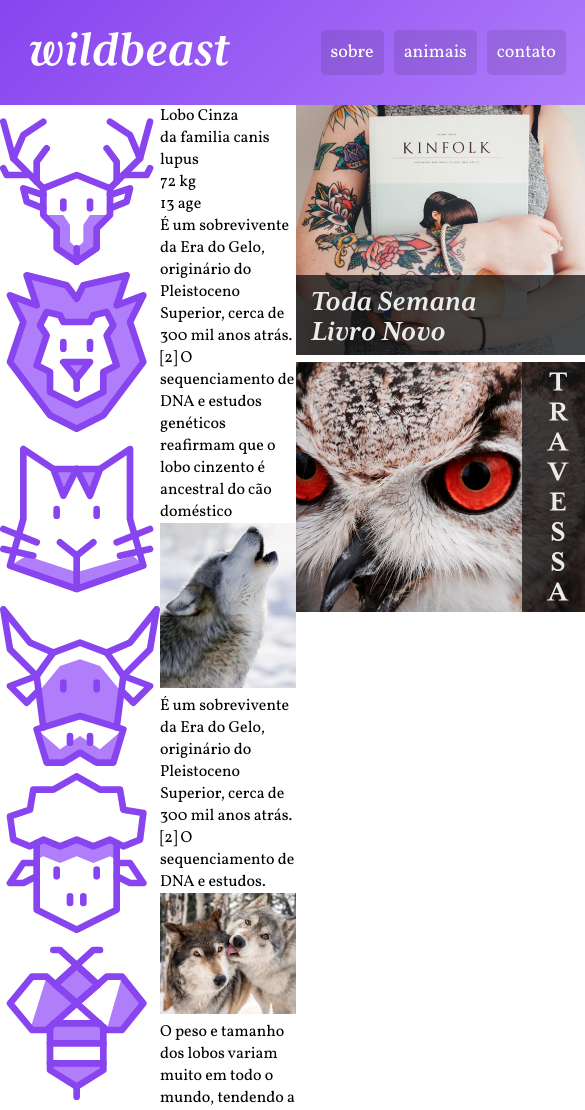
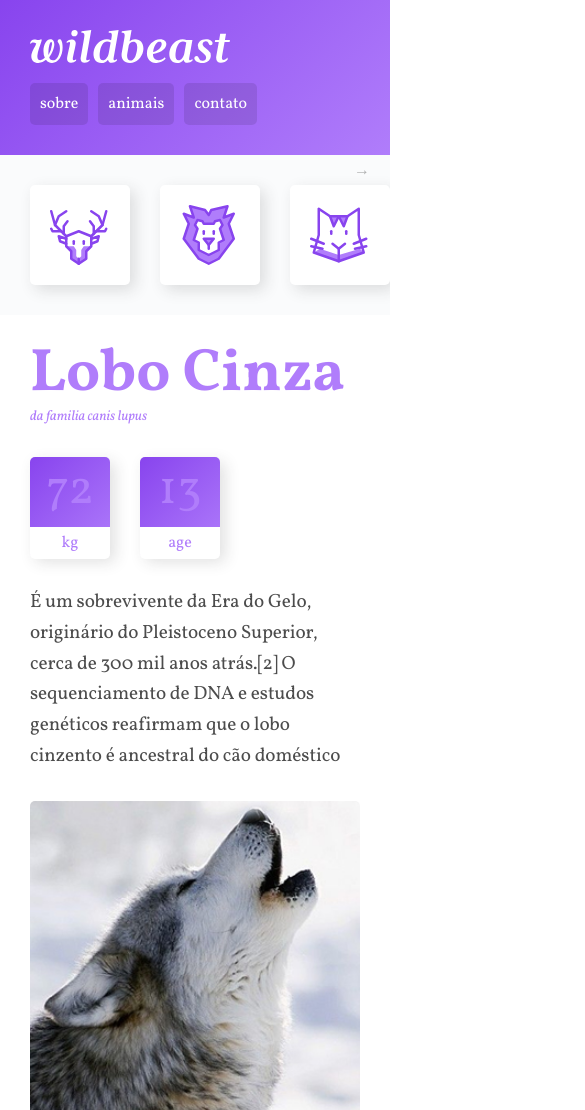
Before and after one commit to ThiagoMinguim/css_grid_layout, a plain HTML site: page index.html in a window 390 px wide. Shown: the top 1110 px of the page, 585 px wide, since content can reach past the window. Drawn offline with Linux system fonts and the light colour scheme.

Commit message:
layout_complete

```diff
--- a/css/style.css
+++ b/css/style.css
@@ -3,7 +3,10 @@ body {
 }
 
 img {
-  max-width: 100%;
+  display: block;
+  width: 100%;
+
+  border-radius: 5px;
 }
 
 /* Grid geral */
@@ -16,8 +19,29 @@ img {
     "sidenav content anuncios"
     "footer footer footer";
 }
+
+@media (max-width: 1200px) {
+  .estrutura {
+    grid-template-areas:
+      "header header header"
+      "sidenav content content"
+      "sidenav anuncios anuncions"
+      "footer footer footer ";
+  }
+}
+@media (max-width: 760px) {
+  .estrutura {
+    grid-template-columns: 100%;
+    grid-template-areas:
+      "header"
+      "sidenav"
+      "content"
+      "anuncios"
+      "footer";
+  }
+}
 /* Header */
-header {
+.header {
   grid-area: header;
   background: linear-gradient(135deg, #8844ee, #b07dfb);
   padding: 30px;
@@ -46,19 +70,222 @@ header {
 .header nav a:hover {
   background: rgba(0, 0, 0, 0.5);
 }
-.header li + li{
+.header li + li {
   margin-left: 10px;
 }
+@media (max-width: 760px) {
+  .header {
+    grid-template-columns: auto;
+  }
+  .logo {
+    margin-bottom: 20px;
+  }
+  .header nav a {
+    font-size: 1em;
+  }
+  .header li + li {
+    margin-left: 10px;
+  }
+}
+/* SIDENAV */
 
-sidenav {
+.sidenav {
   grid-area: sidenav;
+  background: #fafbfc;
+  padding: 30px;
 }
-content {
+
+@keyframes seta {
+  from {
+    right: 30px;
+  }
+  from {
+    right: 20px;
+  }
+}
+
+@media (max-width: 760px) {
+  .sidenav {
+    position: relative;
+    overflow-x: auto;
+    -webkit-overflow-scrolling: touch;
+    -ms-overflow-style: -ms-autohiding-scrollbar;
+  }
+  .sidenav::after {
+    content: "→";
+    position: absolute;
+    top: 5px;
+    right: 30px;
+    color: rgba(0, 0, 0, 0.3);
+    animation: seta 0.5s ease-in 0s infinite alternate;
+  }
+  .sidenav ul {
+    display: flex;
+  }
+  .sidenav ul li {
+    flex: 1 0 60px;
+  }
+  .sidenav {
+    padding: 0 30px;
+  }
+  .sidenav ul li a {
+    margin: 30px 30px 30px 0px;
+  }
+}
+
+.sidenav li a {
+  display: block;
+  min-width: 60px;
+  max-width: 100px;
+  margin: 0 auto 30px auto;
+  background: white;
+  padding: 20px;
+  border-radius: 5px;
+  box-shadow: 5px 5px 15px 0px rgba(44, 44, 44, 0.15);
+  transition: 0.1s ease-out;
+}
+.sidenav li a:hover {
+  background: #b07dfb;
+}
+
+/* Content */
+.content {
   grid-area: content;
+  max-width: 900px;
+  margin: 0 auto;
+  padding: 30px;
+  display: grid;
+  grid-template-columns: 1fr 1fr;
+  gap: 30px;
 }
-anuncios {
+@media (max-width: 600px) {
+  .content {
+    grid-template-columns: auto;
+  }
+}
+
+.col-wide {
+  grid-column: 1 / -1;
+}
+.imagem1 {
+  grid-row: span 2;
+  align-self: end;
+}
+.imagem2 {
+  align-self: end;
+}
+/* Estilos content */
+p {
+  font-size: 1.2em;
+  line-height: 1.6;
+  letter-spacing: -0.005em;
+  color: rgba(0, 0, 0, 0.7);
+}
+.informacoes p + p {
+  margin-top: 30px;
+}
+/* TITULO */
+.titulo {
+  color: #b07dfb;
+}
+
+.titulo h1 {
+  font-size: 3.75em;
+  line-height: 1;
+  font-weight: 700;
+}
+.titulo span {
+  font-size: 0.875em;
+  font-style: italic;
+}
+
+/* caracteresiticas */
+
+.caracteristica {
+  display: flex;
+  align-items: flex-start;
+}
+
+.caracteristica > div {
+  width: 80px;
+  text-align: center;
+  background: linear-gradient(135deg, #8844ee, #b07dfb);
+  border-radius: 5px;
+  box-shadow: 5px 5px 15px 0px rgba(44, 44, 44, 0.15);
+  position: relative;
+}
+.caracteristica > div:first-child {
+  margin-right: 30px;
+}
+.caracteristica span {
+  display: block;
+  color: #b07dfb;
+}
+
+.numero {
+  color: #b07dfb;
+  font-size: 3em;
+  line-height: 1;
+  margin: 10px auto;
+}
+.rotulo {
+  background: white;
+  border-radius: 0 0 5px 5px;
+  padding: 5px 0;
+  position: relative;
+  top: 2px;
+}
+.destaque {
+  font-size: 0.875em;
+  color: #b07dfb;
+  max-width: 16em;
+}
+
+.citacao,
+.atributos {
+  align-self: start;
+  padding: 30px;
+  border-radius: 5px;
+  box-shadow: 5px 5px 15px 0px rgba(44, 44, 44, 0.15);
+  background: linear-gradient(135deg, #8844ee, #b07dfb);
+}
+.citacao p {
+  font-size: 1.5em;
+  font-style: italic;
+  text-align: center;
+  color: white;
+  max-width: 500px;
+  margin: 0 auto;
+}
+.atributos li {
+  color: white;
+  font-family: "Courier New", Courier, monospace;
+  font-size: 1.125em;
+  padding: 15px;
+}
+
+.atributos li + li {
+  border-top: 2px solid #b07dfb;
+}
+
+/* anuncios */
+.anuncios {
   grid-area: anuncios;
+  background: #fafbfc;
+  display: grid;
+  align-content: start;
+  padding: 30px;
+  gap: 30px;
+  grid-template-columns: repeat(auto-fit,minmax(150px,1fr));
 }
-footer {
+
+/* footer */
+.footer {
   grid-area: footer;
+  background: linear-gradient(135deg, #8844ee, #b07dfb);
 }
+.footer p {
+  color: white;
+  text-align: center;
+  padding: 30px;
+}
--- a/index.html
+++ b/index.html
@@ -35,13 +35,17 @@
           <li>
             <a href="#"><img src="img/icones/leao.svg" alt="leao" /></a>
           </li>
-          <li><a href="#"></a><img src="img/icones/gato.svg" alt="gato" /></li>
-          <li><a href="#"></a><img src="img/icones/vaca.svg" alt="vaca" /></li>
           <li>
-            <a href="#"></a><img src="img/icones/ovelha.svg" alt="ovelha" />
+            <a href="#"><img src="img/icones/gato.svg" alt="gato" /></a>
           </li>
           <li>
-            <a href="#"></a><img src="img/icones/abelha.svg" alt="abelha" />
+            <a href="#"><img src="img/icones/vaca.svg" alt="vaca" /></a>
+          </li>
+          <li>
+            <a href="#"><img src="img/icones/ovelha.svg" alt="ovelha" /></a>
+          </li>
+          <li>
+            <a href="#"><img src="img/icones/abelha.svg" alt="abelha" /></a>
           </li>
         </ul>
       </nav>
@@ -50,25 +54,29 @@
           <h1>Lobo Cinza</h1>
           <span>da familia canis lupus</span>
         </div>
-        <div>
-          <span class="caracteristica">72</span>
-          <span class="rotulo">kg</span>
+
+        <div class="caracteristica">
+          <div>
+            <span class="numero">72</span>
+            <span class="rotulo">kg</span>
+          </div>
+          <div>
+            <span class="numero">13</span>
+            <span class="rotulo">age</span>
+          </div>
         </div>
-        <div>
-          <span class="caracteristica">13</span>
-          <span class="rotulo">age</span>
-        </div>
-        <p>
+
+        <p class="col-wide">
           É um sobrevivente da Era do Gelo, originário do Pleistoceno Superior,
           cerca de 300 mil anos atrás.[2] O sequenciamento de DNA e estudos
           genéticos reafirmam que o lobo cinzento é ancestral do cão doméstico
         </p>
-        <img src="img/wolf1.jpg" alt="lobo1" />
-        <p>
+        <img class="imagem1" src="img/wolf1.jpg" alt="lobo1" />
+        <p class="destaque">
           É um sobrevivente da Era do Gelo, originário do Pleistoceno Superior,
           cerca de 300 mil anos atrás.[2] O sequenciamento de DNA e estudos.
         </p>
-        <img src="img/wolf2.jpg" alt="lobo2" />
+        <img class="imagem2" src="img/wolf2.jpg" alt="lobo2" />
         <p>
           O peso e tamanho dos lobos variam muito em todo o mundo, tendendo a
           aumentar proporcionalmente com a latitude, como previsto pela teoria
@@ -81,7 +89,7 @@
           25 kg.[7] Embora raros, lobos com mais de 77 kg foram encontrados no
           Alasca, Canadá,[8] e na antiga União Soviética.
         </p>
-        <blockquote class="citacao">
+        <blockquote class="citacao col-wide">
           <p>
             “Há algo no uivar do lobo que tira um homem do aqui e agora e o
             transporta para uma floresta da mente.”
@@ -110,7 +118,7 @@
             doméstico.
           </p>
         </div>
-        <img src="img/wolf3.jpg" alt="lobo3" />
+        <img class="col-wide wolf3" src="img/wolf3.jpg" alt="lobo3" />
       </main>
       <aside class="anuncios">
         <div class="anuncio-item">
```
